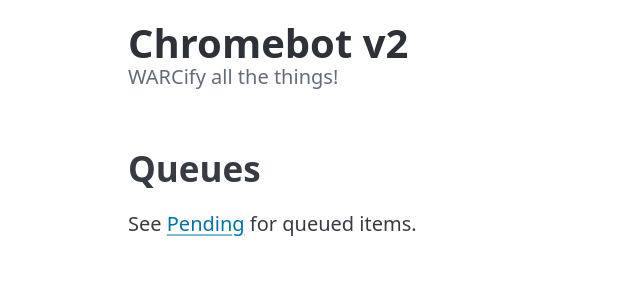
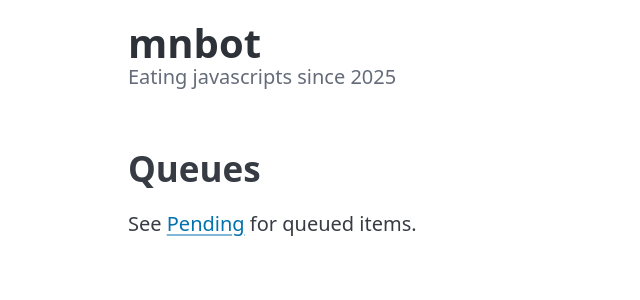
Before and after one commit to TheTechRobo/mnbot, a Python web app: template dashboard/templates/home.j2 in a window 1280 px wide. Shown: the top 300 px of the page, without its empty margins (0-640 px from the left). Run offline with Jinja, Linux system fonts and the light colour scheme; the template is opened without the code that fills it, so the values that code supplies are empty; some libraries are stand-ins or nearby versions.

Commit message:
chromebot -> mnbot
Credit to JAA for the name. :-)

```diff
--- a/client/warcupload/app.py
+++ b/client/warcupload/app.py
@@ -18,7 +18,7 @@ for ent in os.scandir(DATA_DIR):
     if not ent.is_file(follow_symlinks=False): continue
     if not ent.name.endswith(".warc.gz"): continue
     try:
-        chromebot, pipeline, item, ts, seq, rand = ent.name.split("-")
+        mnbot, pipeline, item, ts, seq, rand = ent.name.split("-")
         rand, extension = rand.split(".", 1)
         item = uuid.UUID(item.replace("_", "-"))
     except ValueError:
@@ -28,7 +28,7 @@ for ent in os.scandir(DATA_DIR):
     subprocess.run(
         [
             bc,
-            "--project", "chromebot",
+            "--project", "mnbot",
             "--pipeline", "warcprox-warc",
             "--uploader", UPLOADER,
             "--base-url", UPLOAD_SERVER,
--- a/client/worker/app.py
+++ b/client/worker/app.py
@@ -3,7 +3,7 @@
 import asyncio, logging, random, logging, os, io, signal
 
 logging.basicConfig(format = "%(asctime)s %(levelname)s <:%(thread)s> : %(message)s", level = logging.INFO)
-logger = logging.getLogger("chromebot")
+logger = logging.getLogger("mnbot")
 
 if os.environ.get("DEBUG") == "1":
     logger.setLevel(logging.DEBUG)
@@ -79,7 +79,7 @@ async def main():
                 logger.info(f"Starting task {id}")
                 url = item['item']
                 assert "_" not in id
-                prefix = "chromebot-brozzler-" + id.replace("-", "_")
+                prefix = "mnbot-brozzler-" + id.replace("-", "_")
                 task = asyncio.create_task(brozzler.run_job(
                     ws,
                     item,
--- a/client/worker/tracker.py
+++ b/client/worker/tracker.py
@@ -1,6 +1,6 @@
 import asyncio, logging, json
 
-logger = logging.getLogger("chromebot")
+logger = logging.getLogger("mnbot")
 del logging
 
 import websockets
--- a/dashboard/app.py
+++ b/dashboard/app.py
@@ -9,7 +9,7 @@ class EscapingQuart(Quart):
 
 from rue import Queue
 
-QUEUE = Queue("chromebot")
+QUEUE = Queue("mnbot")
 
 app = EscapingQuart(__name__)
 
--- a/dashboard/templates/skeleton.j2
+++ b/dashboard/templates/skeleton.j2
@@ -4,13 +4,13 @@
 	<head>
 		<link rel="stylesheet" href="https://cdn.jsdelivr.net/npm/@picocss/pico@2/css/pico.min.css" />
 		<link rel="stylesheet" href="/static/styles.css" />
-		<title> {% block title %} why do they call it oven when you of in the cold food of out hot eat the food {% endblock %} | Chromebot v2</title>
+		<title> {% block title %} why do they call it oven when you of in the cold food of out hot eat the food {% endblock %} | mnbot</title>
 	</head>
 	<body>
 		<header>
 			<hgroup>
-				<h1>Chromebot v2</h1>
-				<h3>WARCify all the things!</h3>
+				<h1>mnbot</h1>
+				<h3>Eating javascripts since 2025</h3>
 			</hgroup>
 			<nav>
 				<ul>
--- a/server/app.py
+++ b/server/app.py
@@ -16,7 +16,7 @@ logging.basicConfig(level=logging.INFO)
 r.set_loop_type("asyncio")
 bot = SendOnlyBot(os.environ['H2IBOT_POST_URL'])
 
-QUEUE = Queue("chromebot")
+QUEUE = Queue("mnbot")
 asyncio.run(QUEUE.check())
 
 async def notify_user(item: Entry, message: str):
@@ -110,7 +110,7 @@ async def handle_connection(websocket: ServerConnection):
 async def authenticate(username, key):
     conn = await r.connect()
     try:
-        expected_key = await r.db("chromebot").table("server_secrets").get(username).run(conn)
+        expected_key = await r.db("mnbot").table("server_secrets").get(username).run(conn)
         return expected_key and hmac.compare_digest(key, expected_key['value'])
     finally:
         try:
@@ -123,7 +123,7 @@ async def main():
         handle_connection,
         "0.0.0.0", 8897,
         process_request=basic_auth(
-            realm="Chromebot item server",
+            realm="mnbot item server",
             check_credentials=authenticate
         ),
         max_size=2**25
```
Also changed, not shown: client/worker/browse.py (+8 -8 lines), irc/app.py (+5 -5 lines), 6 other files.
